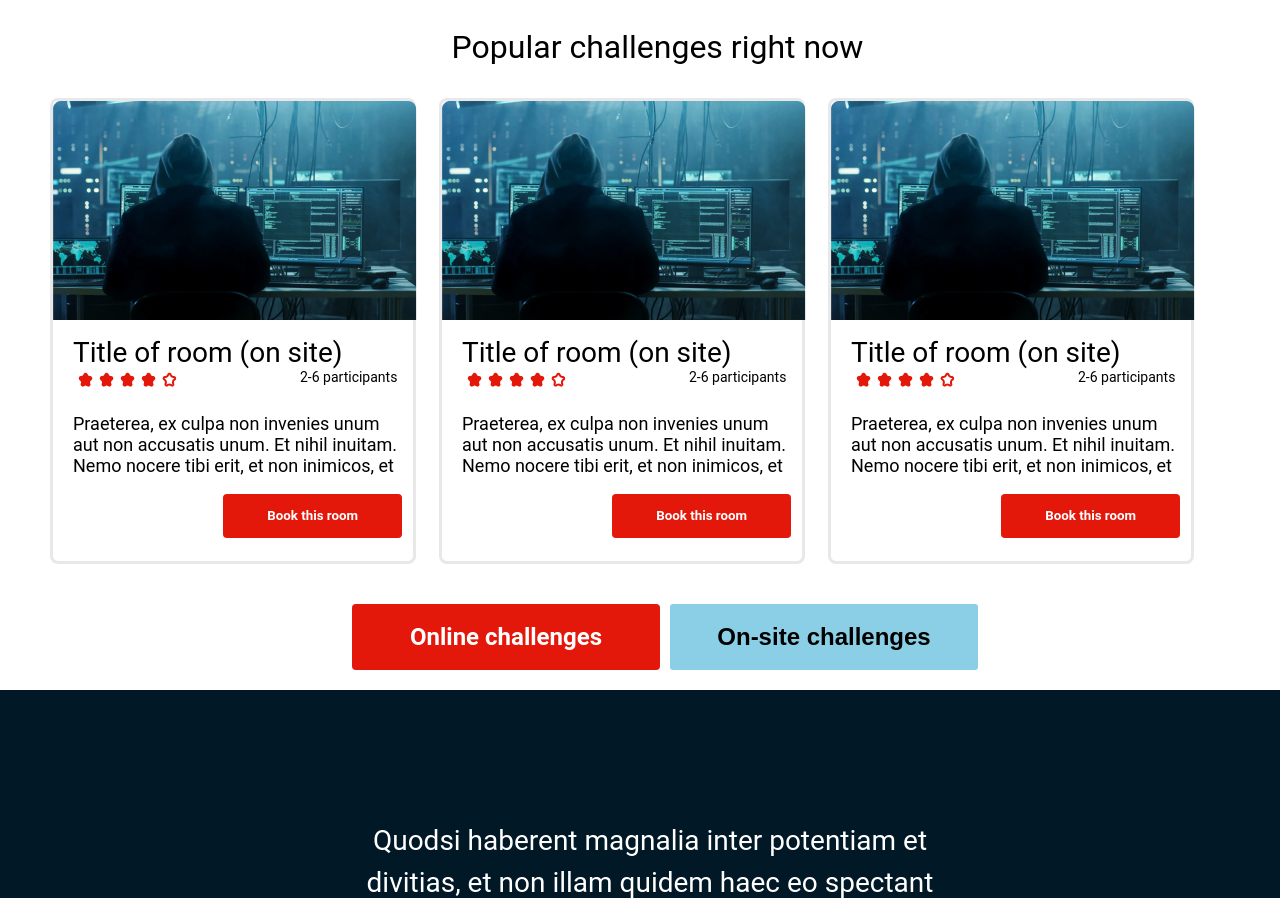
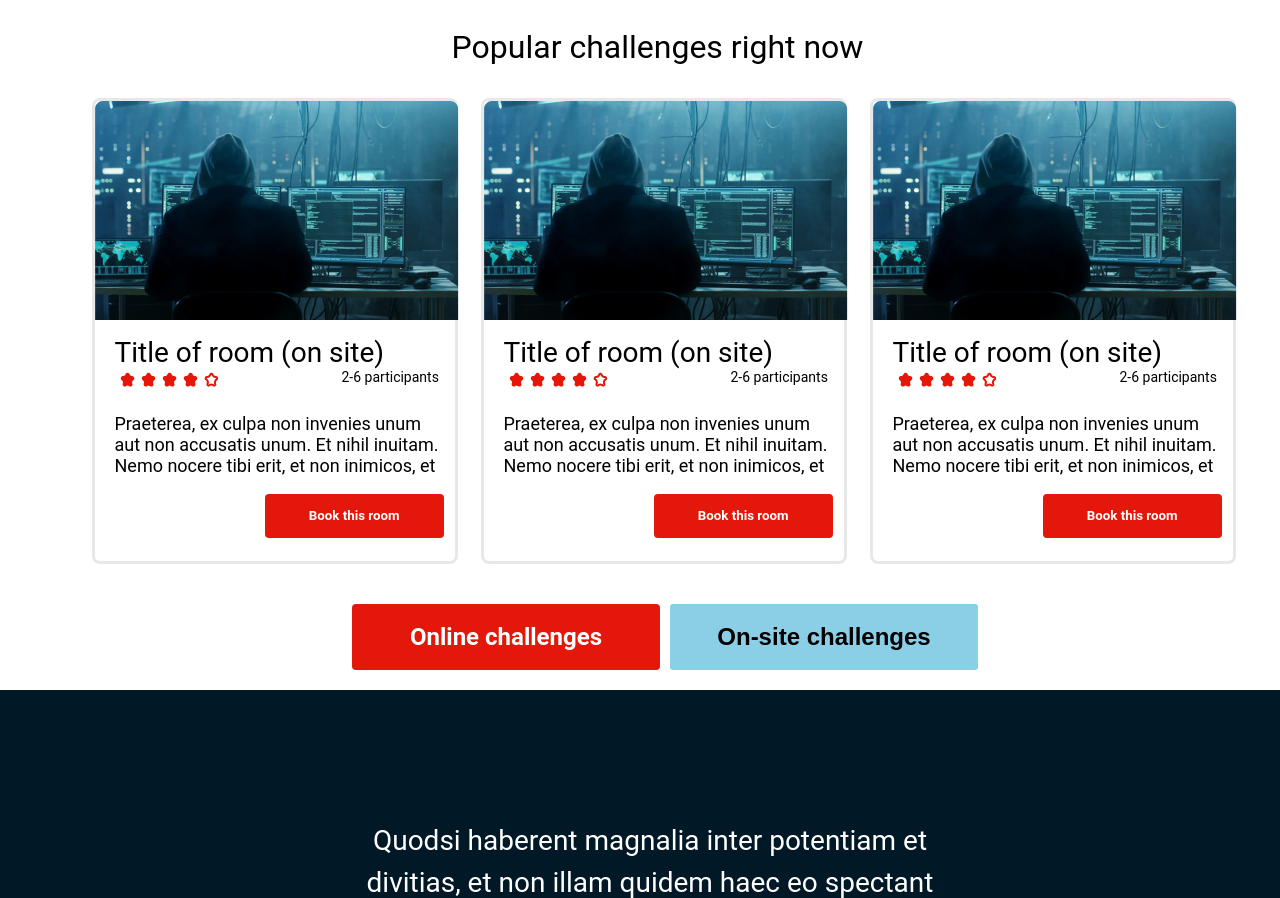
Before and after one commit to Tobias-hubs/ESC-Hacker-Escape-Rooms-Tobias, a website: page index.html in a window 1280 px wide. Shown: the part 884-1782 px from the top of the page. Drawn offline with Linux system fonts and the light colour scheme.

Commit message:
Last Commit

```diff
--- a/styles.scss
+++ b/styles.scss
@@ -631,6 +631,12 @@
 
     }
 
+    .container2 {
+        display: flex;
+        justify-content: center;
+        align-items: center;
+    }
+
     // To only show desktop version
     .image2 {
         display: none;
```
Also changed, not shown: styles.css, 1 other file.
